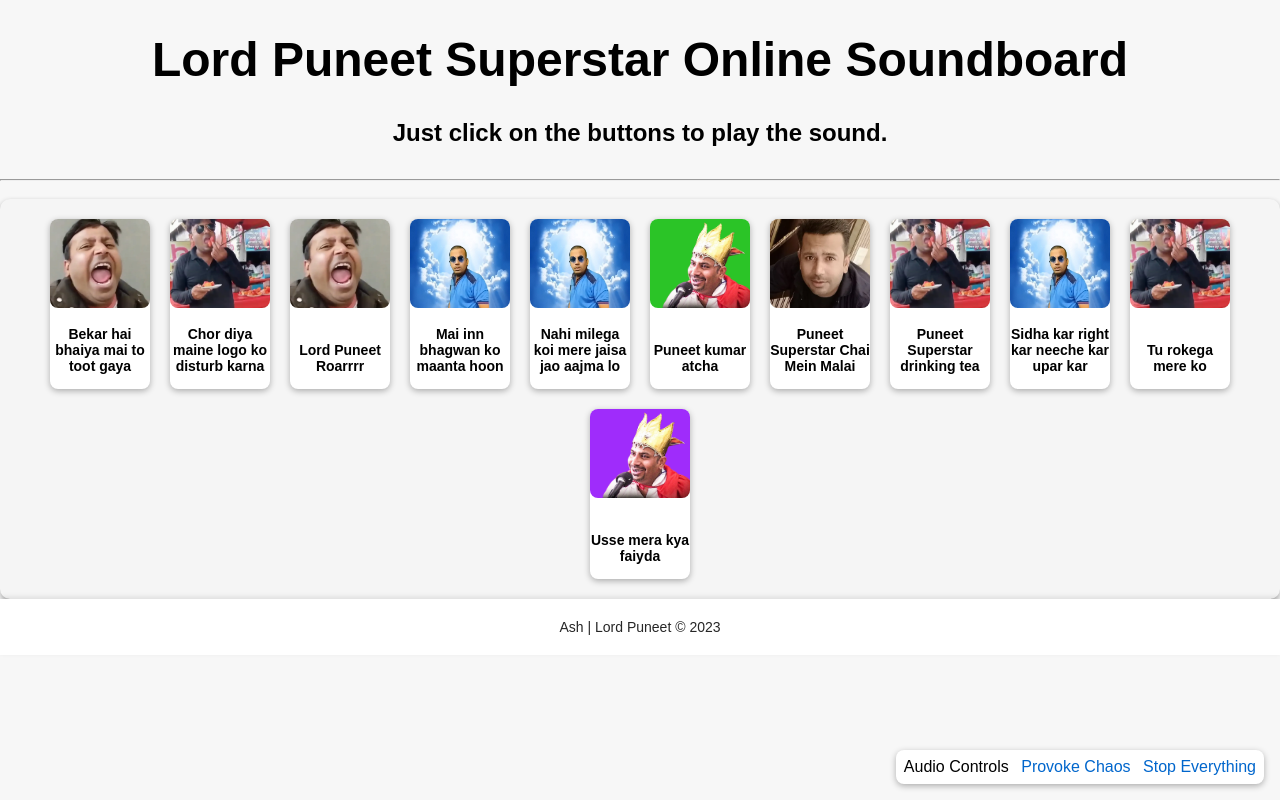
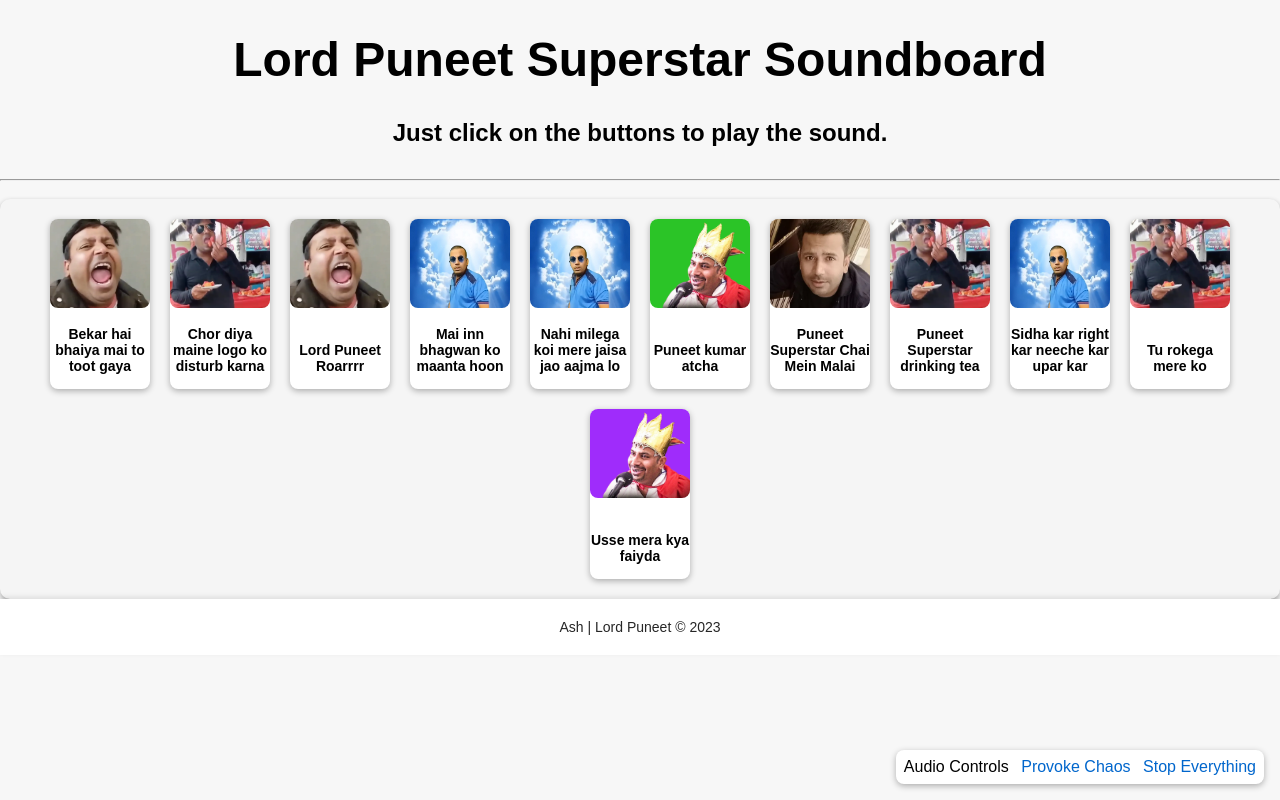
Before and after one commit to ASHWIN990/LordPuneet, a plain HTML site: page index.html in a window 1280 px wide. Drawn offline with Linux system fonts and the light colour scheme.

```diff
--- a/css/styles.css
+++ b/css/styles.css
@@ -9,6 +9,7 @@
 body {
     background-color: #f7f7f7;
     font-size: 16px;
+
 }
 
 h1 {
--- a/index.html
+++ b/index.html
@@ -7,7 +7,7 @@
     <link rel="icon" href="img/favicon.png" />
     <link rel="shortcut icon" href="img/favicon.png" type="image/x-icon" />
     <link rel="apple-touch-icon" href="img/favicon.png" type="image/x-icon" />
-    <title>Lord Puneet Superstar Online Soundboard</title>
+    <title>Lord Puneet Superstar Soundboard</title>
     <meta name="viewport" content="width=device-width, initial-scale=1.0" />
     <meta name="title" content="Online Soundboard" />
     <meta name="description" content="A collection of sounds of Punnet Superstar to play and annoy someone" />
@@ -19,7 +19,7 @@
 </head>
 
 <body>
-    <h1>Lord Puneet Superstar Online Soundboard</h1>
+    <h1>Lord Puneet Superstar Soundboard</h1>
     <h2> Just click on the buttons to play the sound.</h2>
     <hr><br/>
     <!-- <a href="">Click here to submit a sound to be added!</a><br /> </h2> -->
```
